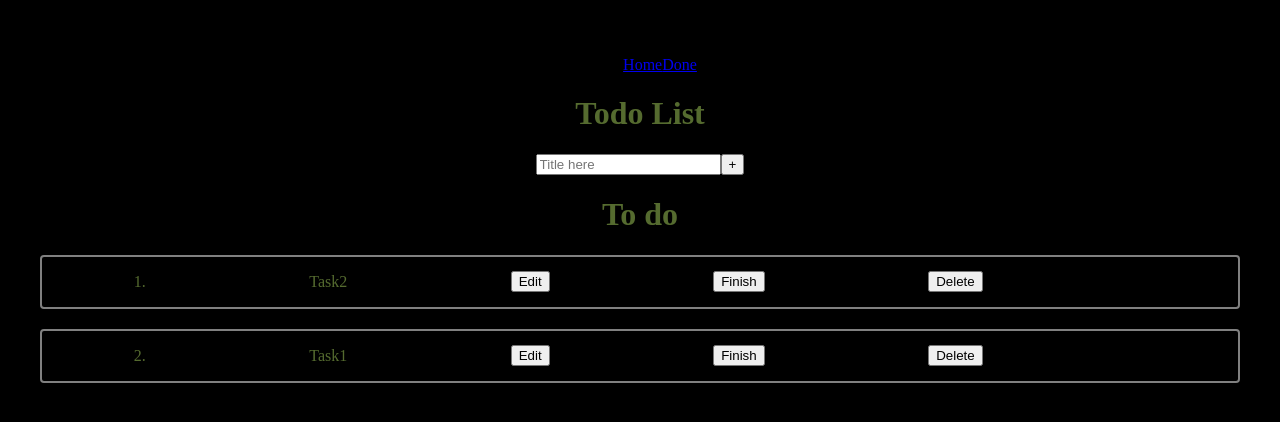
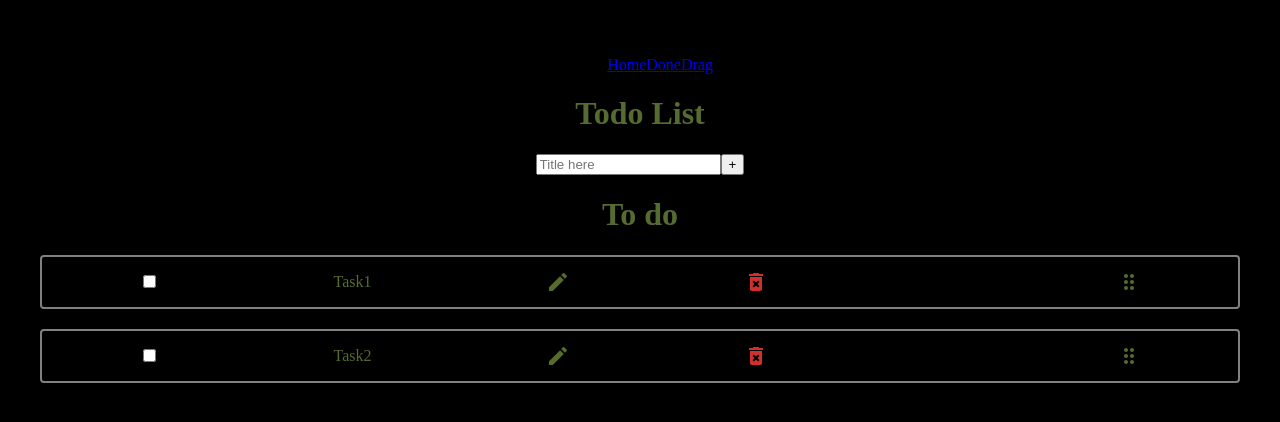
Before and after one commit to ChuLiYu/Todo-React-Pratice, a React (Vite) app: page / in a window 1280 px wide. Shown: the top 422 px of the page. Built offline with nearby package versions, Linux system fonts and the light colour scheme.

Commit message:
del and done function weired,because "ID" doesnt copyed

```diff
--- a/src/App.jsx
+++ b/src/App.jsx
@@ -3,6 +3,7 @@ import { BrowserRouter as Router, Routes, Route } from 'react-router-dom'
 import Todo from './pages/TodoApp'
 import CompletedTodo from './components/Done';
 import Navbar from './components/Navbar';
+import DragTester from './components/DragTester';
 function App() {
   // theme
   // const [mode, setMode] = useState("dark")
@@ -27,6 +28,7 @@ function App() {
         <Routes>
           <Route path='/' element={<Todo />} />
           <Route path='/done' element={<CompletedTodo />} />
+          <Route path='/DragTester' element={<DragTester />} />
         </Routes>
       </Router>
     </>
--- /dev/null
+++ b/src/components/DragTester.jsx
@@ -0,0 +1,46 @@
+import React, { useState, useRef } from 'react';
+
+const DragTester = () => {
+
+  const dragItem = useRef();
+  const dragOverItem = useRef();
+  const [list, setList] = useState(['Item 1', 'Item 2', 'Item 3', 'Item 4', 'Item 5', 'Item 6']);
+
+  const dragStart = (e, position) => {
+    dragItem.current = position;
+    console.log(e.target.innerHTML);
+  };
+
+  const dragEnter = (e, position) => {
+    dragOverItem.current = position;
+    console.log(e.target.innerHTML);
+  };
+
+  const drop = (e) => {
+    const copyListItems = [...list];
+    const dragItemContent = copyListItems[dragItem.current];
+    copyListItems.splice(dragItem.current, 1);
+    copyListItems.splice(dragOverItem.current, 0, dragItemContent);
+    dragItem.current = null;
+    dragOverItem.current = null;
+    setList(copyListItems);
+  };
+
+  return (
+    <>
+      {
+        list &&
+        list.map((item, index) => (
+          <div style={{ backgroundColor: 'lightblue', margin: '20px 25%', textAlign: 'center', fontSize: '40px' }}
+            onDragStart={(e) => dragStart(e, index)}
+            onDragEnter={(e) => dragEnter(e, index)}
+            onDragEnd={drop}
+            key={index}
+            draggable>
+            {item}
+          </div>
+        ))}
+    </>
+  );
+};
+export default DragTester;
--- a/src/components/Navbar.jsx
+++ b/src/components/Navbar.jsx
@@ -5,6 +5,7 @@ const Navbar = () => {
     <ul>
       <Link to='/'>Home</Link>
       <Link to='/done'>Done</Link>
+      <Link to='/DragTester'>Drag</Link>
     </ul>
   )
 }
--- a/src/components/TasksList.jsx
+++ b/src/components/TasksList.jsx
@@ -1,9 +1,39 @@
+import { useRef } from "react";
 import { useDispatch } from "react-redux"
-import { deleteTask, markTaskDone, setUpdateData } from "../store/slice/todoSlice";
+import { deleteTask, markTaskDone, setUpdateData, setTasks } from "../store/slice/todoSlice";
+import DragIndicatorIcon from '@mui/icons-material/DragIndicator';
+
+import DeleteForeverIcon from '@mui/icons-material/DeleteForever';
+import EditIcon from '@mui/icons-material/Edit';
 
 const TasksList = ({ tasks, title }) => {
 
   const dispatch = useDispatch()
+
+  // Drag function
+  const dragItem = useRef();
+  const dragOverItem = useRef();
+
+
+  const dragStart = (e, position) => {
+    dragItem.current = position;
+  };
+
+  const dragEnter = (e, position) => {
+    dragOverItem.current = position;
+  };
+
+  const drop = (e) => {
+    const copyListItems = [...tasks];
+    const dragItemContent = copyListItems[dragItem.current];
+    copyListItems.splice(dragItem.current, 1);
+    copyListItems.splice(dragOverItem.current, 0, dragItemContent);
+    dragItem.current = null;
+    dragOverItem.current = null;
+    dispatch(setTasks(copyListItems));
+  };
+
+
 
   return (
     <div className="tasks__list" id='tasks__list__id'>
@@ -14,15 +44,25 @@ const TasksList = ({ tasks, title }) => {
 
       {/* To do Tasks */}
       {tasks && tasks.slice()
-        .sort((a, b) => a.id > b.id ? -1 : 1)
+        // .sort((a, b) => a.id > b.id ? -1 : 1)
         .map((task, index) => {
           return (<>
-            <li key={task.id} className='task__item'>
-              <span> {index + 1}.</span>
+            <li key={task.id} className='task__item'
+              onDragStart={(e) => dragStart(e, index)}
+              onDragEnter={(e) => dragEnter(e, index)}
+              onDragEnd={drop}
+              draggable>
+
+
+              {task.isCompleted ?
+                <input type='checkbox' checked className='finish__button' value='Finish' onClick={() => dispatch(markTaskDone(task.id))} /> :
+                <input type='checkbox' className='finish__button' value='Finish' onClick={() => dispatch(markTaskDone(task.id))} />}
+
               <span>{task.title}</span>
+
               {
                 task.isCompleted ? null :
-                  <input className='edit__Button' type='button' value='Edit'
+                  <EditIcon className='edit__Button' type='button' value='Edit'
                     onClick={() => dispatch(setUpdateData({
                       "id": task.id,
                       "title": task.title,
@@ -31,10 +71,10 @@ const TasksList = ({ tasks, title }) => {
                     }))
                     } />
               }
-              <input type='button' className='finish__button' value='Finish' onClick={() => dispatch(markTaskDone(task.id))} />
+              <DeleteForeverIcon className='delete__Button' type='button' onClick={() => dispatch(deleteTask(task.id))} color='error' />
+              <p>{task.description}</p>
 
-              <input className='delete__Button' type='button' value='Delete' onClick={() => dispatch(deleteTask(task.id))} color='error' />
-              <p>{task.description}</p>
+              <DragIndicatorIcon />
             </li>
           </>
           )
--- a/src/store/slice/todoSlice.jsx
+++ b/src/store/slice/todoSlice.jsx
@@ -80,5 +80,5 @@ export const todoSlice = createSlice({
 
 export const selectTodo = (state) => state.todo;
 
-export const { addTask, setNewTask, deleteTask, markTaskDone, setUpdateData, updateTask, cancelUpdate, changeTask } = todoSlice.actions;
+export const { addTask, setNewTask, deleteTask, markTaskDone, setUpdateData, updateTask, cancelUpdate, changeTask, setTasks } = todoSlice.actions;
 export default todoSlice.reducer;
```
